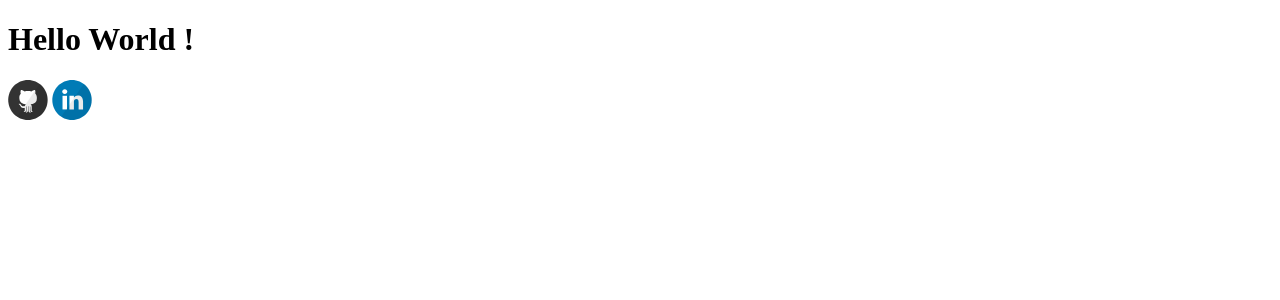
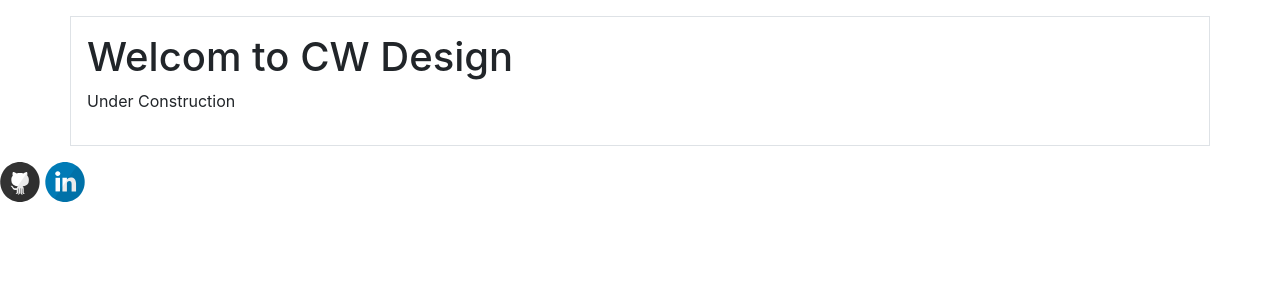
Before and after one commit to WilsonColin/WilsonColin.github.io, a Jekyll site: the page built from index.html, in a window 1280 px wide. Shown: the top 300 px of the page. Built offline with Jekyll 4.4.1, drawn with Linux system fonts in a browser that asks for light colours.

Commit message:
Play around with bootstrap4

```diff
--- /dev/null
+++ b/_includes/footer.html
@@ -0,0 +1,3 @@
+<script src="https://ajax.googleapis.com/ajax/libs/jquery/3.4.1/jquery.min.js"></script>
+<script src="https://cdnjs.cloudflare.com/ajax/libs/popper.js/1.16.0/umd/popper.min.js"></script>
+<script src="https://maxcdn.bootstrapcdn.com/bootstrap/4.4.1/js/bootstrap.min.js"></script>
--- a/_layouts/default.html
+++ b/_layouts/default.html
@@ -10,6 +10,7 @@
     {{ content}}
     <footer class="footer">
 	    {% include svg-icons.html %}
+	    {% include footer.html %}
     </footer>
   </body>
 </html>
--- a/index.html
+++ b/index.html
@@ -3,4 +3,7 @@ layout: default
 title: index
 ---
 
-<h1>Hello World !</h1>
+<div class="container p-3 my-3 border">
+  <h1>Welcom to CW Design</h1>
+  <p>Under Construction</p>
+</div>
--- a/style.scss
+++ b/style.scss
@@ -2,4 +2,5 @@
 ---
 
 // Imports
+@import "https://maxcdn.bootstrapcdn.com/bootstrap/4.4.1/css/bootstrap.min.css";
 @import "svg-icons";
```
Also changed, not shown: 1 other file.
